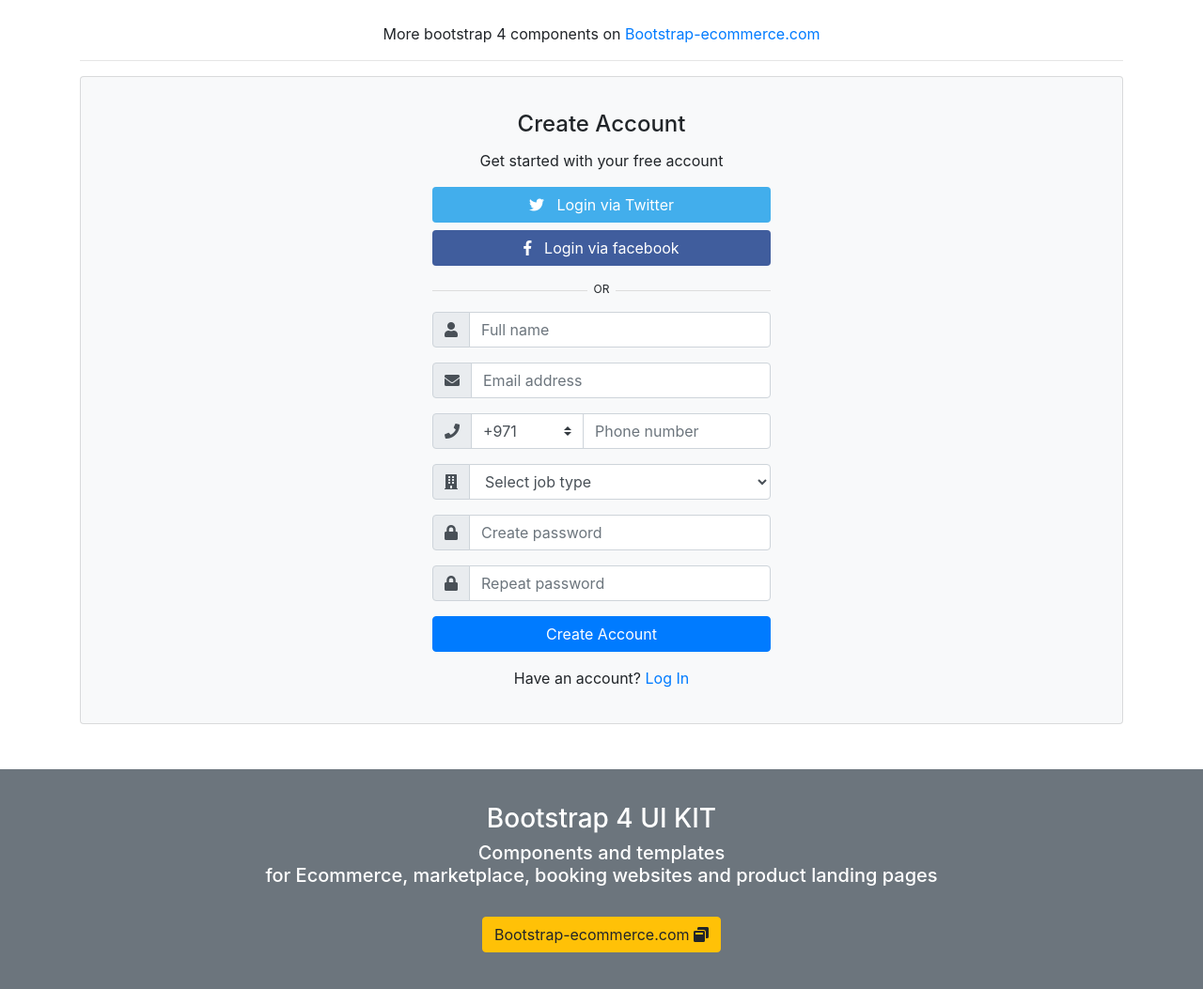
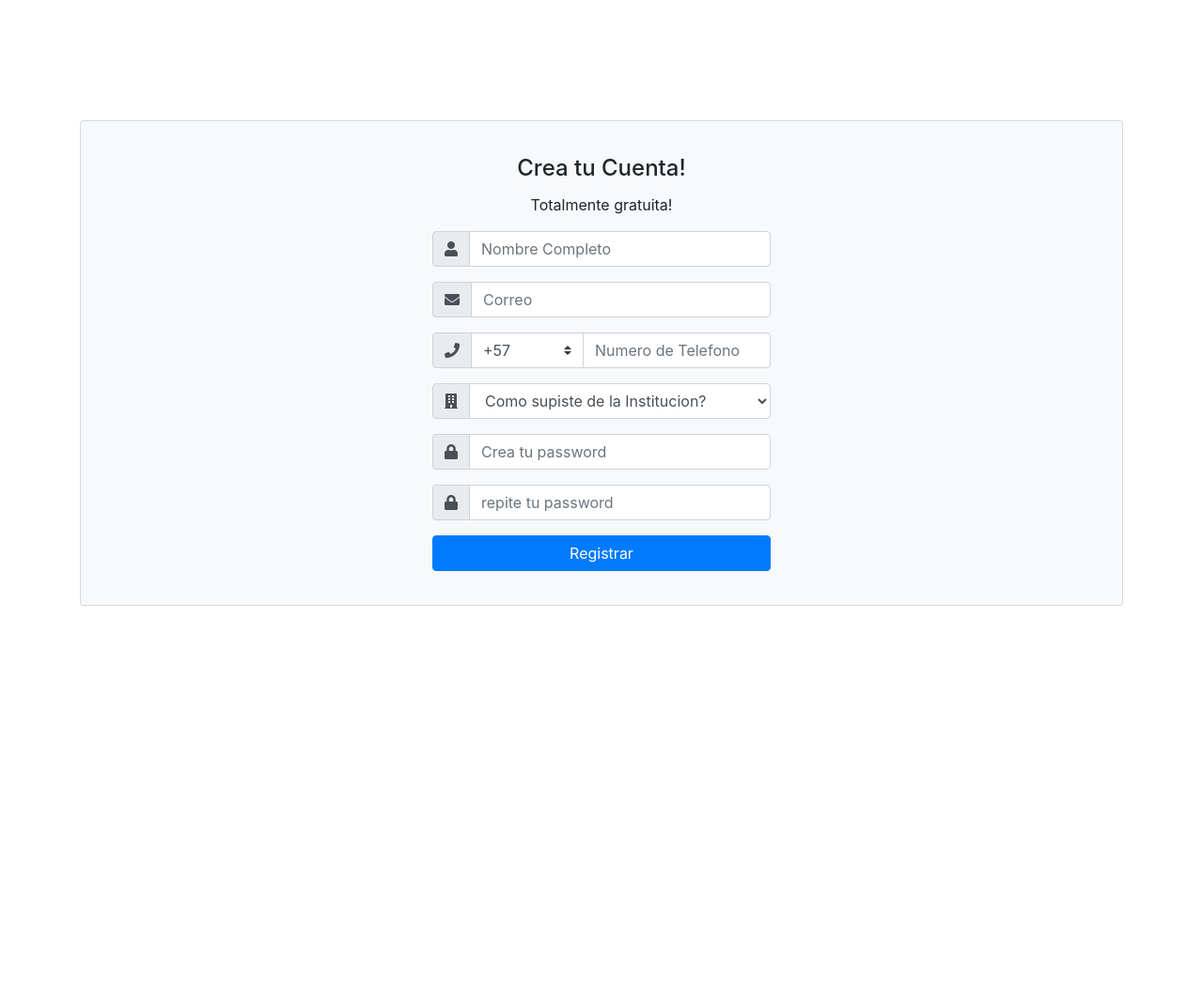
Before and after one commit to Bontiac/PruebaKonradWeb, a website: page startbootstrap-landing-page-gh-pages/register.html in a window 1280 px wide. Shown: the top 1053 px of the page at 94% size. After the commit the page ends 800 px from the top, so only its background shows below. Drawn offline with nearby package versions, Linux system fonts and the light colour scheme.

Commit message:
Added Reg with working css

```diff
--- a/startbootstrap-landing-page-gh-pages/css/register.css
+++ b/startbootstrap-landing-page-gh-pages/css/register.css
@@ -22,12 +22,7 @@
     z-index: 1;
 }
 
-.btn-facebook {
-    background-color: #405D9D;
-    color: #fff;
+body {
+    padding-top: 10%;
+    padding-bottom: 10%;
 }
-
-.btn-twitter {
-    background-color: #42AEEC;
-    color: #fff;
-}
--- a/startbootstrap-landing-page-gh-pages/register.html
+++ b/startbootstrap-landing-page-gh-pages/register.html
@@ -1,9 +1,10 @@
 <html>
 
 <head>
+    <link rel="stylesheet" href="https://stackpath.bootstrapcdn.com/bootstrap/4.3.1/css/bootstrap.min.css" integrity="sha384-ggOyR0iXCbMQv3Xipma34MD+dH/1fQ784/j6cY/iJTQUOhcWr7x9JvoRxT2MZw1T" crossorigin="anonymous">
+
     <link href="//maxcdn.bootstrapcdn.com/bootstrap/4.0.0/css/bootstrap.min.css" rel="stylesheet" id="bootstrap-css">
-    <script src="//maxcdn.bootstrapcdn.com/bootstrap/4.0.0/js/bootstrap.min.js"></script>
-    <script src="//cdnjs.cloudflare.com/ajax/libs/jquery/3.2.1/jquery.min.js"></script>
+
     <!------ Include the above in your HEAD tag ---------->
 
     <link rel="stylesheet" href="https://use.fontawesome.com/releases/v5.0.8/css/all.css">
@@ -13,38 +14,25 @@
 <body>
 
     <div class="container">
-        <br>
-        <p class="text-center">More bootstrap 4 components on <a href="http://bootstrap-ecommerce.com/"> Bootstrap-ecommerce.com</a></p>
-        <hr>
-
-
-
-
 
         <div class="card bg-light">
             <article class="card-body mx-auto" style="max-width: 400px;">
-                <h4 class="card-title mt-3 text-center">Create Account</h4>
-                <p class="text-center">Get started with your free account</p>
-                <p>
-                    <a href="" class="btn btn-block btn-twitter"> <i class="fab fa-twitter"></i>   Login via Twitter</a>
-                    <a href="" class="btn btn-block btn-facebook"> <i class="fab fa-facebook-f"></i>   Login via facebook</a>
-                </p>
-                <p class="divider-text">
-                    <span class="bg-light">OR</span>
-                </p>
+                <h4 class="card-title mt-3 text-center">Crea tu Cuenta!</h4>
+                <p class="text-center">Totalmente gratuita!</p>
+
                 <form>
                     <div class="form-group input-group">
                         <div class="input-group-prepend">
                             <span class="input-group-text"> <i class="fa fa-user"></i> </span>
                         </div>
-                        <input name="" class="form-control" placeholder="Full name" type="text">
+                        <input name="" class="form-control" placeholder="Nombre Completo" type="text">
                     </div>
                     <!-- form-group// -->
                     <div class="form-group input-group">
                         <div class="input-group-prepend">
                             <span class="input-group-text"> <i class="fa fa-envelope"></i> </span>
                         </div>
-                        <input name="" class="form-control" placeholder="Email address" type="email">
+                        <input name="" class="form-control" placeholder="Correo" type="email">
                     </div>
                     <!-- form-group// -->
                     <div class="form-group input-group">
@@ -52,12 +40,12 @@
                             <span class="input-group-text"> <i class="fa fa-phone"></i> </span>
                         </div>
                         <select class="custom-select" style="max-width: 120px;">
-                    <option selected="">+971</option>
-                    <option value="1">+972</option>
+                    <option selected="">+57</option>
+                    <option value="1">+57</option>
                     <option value="2">+198</option>
                     <option value="3">+701</option>
                 </select>
-                        <input name="" class="form-control" placeholder="Phone number" type="text">
+                        <input name="" class="form-control" placeholder="Numero de Telefono" type="text">
                     </div>
                     <!-- form-group// -->
                     <div class="form-group input-group">
@@ -65,10 +53,10 @@
                             <span class="input-group-text"> <i class="fa fa-building"></i> </span>
                         </div>
                         <select class="form-control">
-                    <option selected=""> Select job type</option>
-                    <option>Designer</option>
-                    <option>Manager</option>
-                    <option>Accaunting</option>
+                    <option selected="">Como supiste de la Institucion?</option>
+                    <option>Egresados</option>
+                    <option>Anuncios</option>
+                    <option>otro</option>
                 </select>
                     </div>
                     <!-- form-group end.// -->
@@ -76,21 +64,20 @@
                         <div class="input-group-prepend">
                             <span class="input-group-text"> <i class="fa fa-lock"></i> </span>
                         </div>
-                        <input class="form-control" placeholder="Create password" type="password">
+                        <input class="form-control" placeholder="Crea tu password" type="password">
                     </div>
                     <!-- form-group// -->
                     <div class="form-group input-group">
                         <div class="input-group-prepend">
                             <span class="input-group-text"> <i class="fa fa-lock"></i> </span>
                         </div>
-                        <input class="form-control" placeholder="Repeat password" type="password">
+                        <input class="form-control" placeholder="repite tu password" type="password">
                     </div>
                     <!-- form-group// -->
                     <div class="form-group">
-                        <button type="submit" class="btn btn-primary btn-block"> Create Account  </button>
+                        <button type="submit" class="btn btn-primary btn-block">Registrar </button>
                     </div>
-                    <!-- form-group// -->
-                    <p class="text-center">Have an account? <a href="">Log In</a> </p>
+
                 </form>
             </article>
         </div>
@@ -98,21 +85,8 @@
 
     </div>
     <!--container end.//-->
-
-    <br><br>
-    <article class="bg-secondary mb-3">
-        <div class="card-body text-center">
-            <h3 class="text-white mt-3">Bootstrap 4 UI KIT</h3>
-            <p class="h5 text-white">Components and templates <br> for Ecommerce, marketplace, booking websites and product landing pages</p> <br>
-            <p><a class="btn btn-warning" target="_blank" href="http://bootstrap-ecommerce.com/"> Bootstrap-ecommerce.com
-         <i class="fa fa-window-restore "></i></a></p>
-        </div>
-        <br><br>
-    </article>
-
-
-
-
+    <script src="//maxcdn.bootstrapcdn.com/bootstrap/4.0.0/js/bootstrap.min.js"></script>
+    <script src="//cdnjs.cloudflare.com/ajax/libs/jquery/3.2.1/jquery.min.js"></script>
 </body>
 
 </html>
```
Also changed, not shown: startbootstrap-landing-page-gh-pages/index.html (+4 -36 lines), startbootstrap-landing-page-gh-pages/loader_to_regis.html (added, +12 -0 lines).
